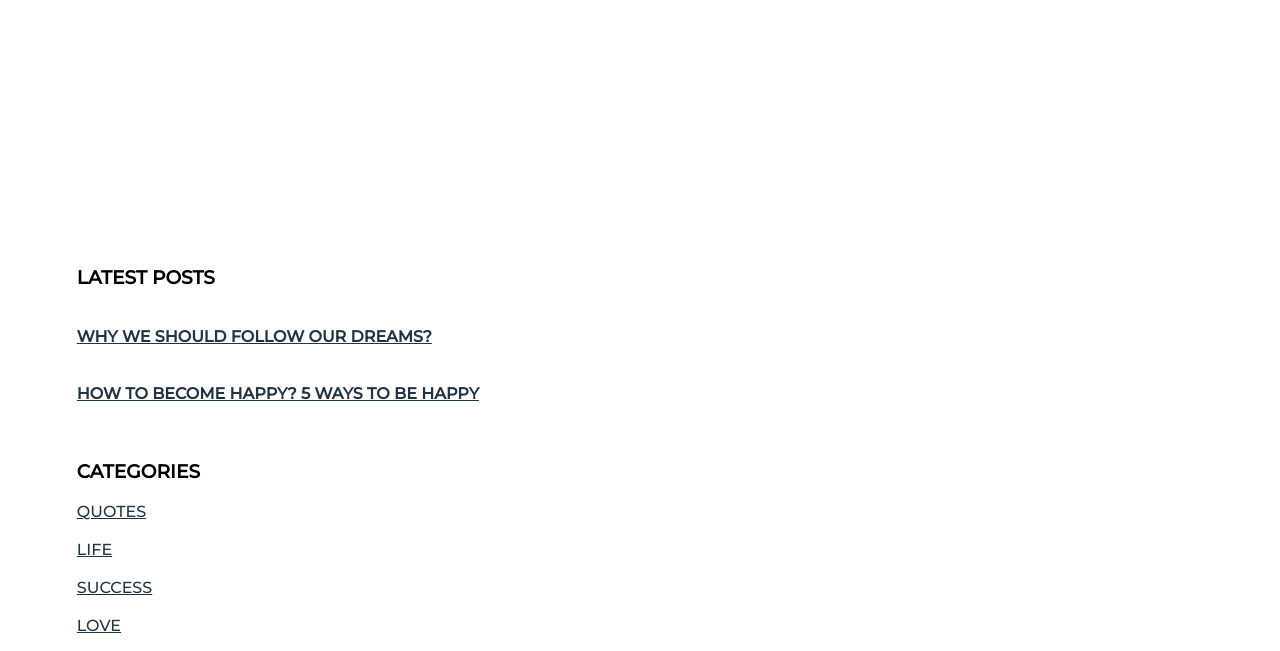
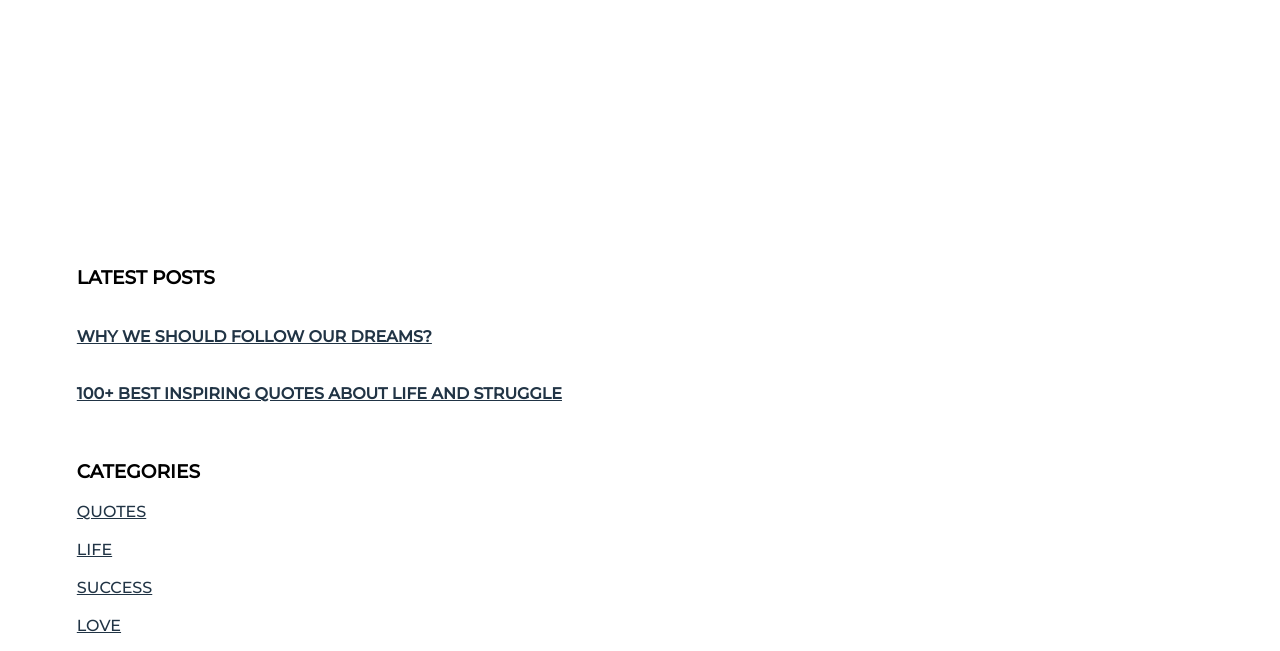
Before and after one commit to sweetverse/sweetverse.github.io, a plain HTML site: page index.html in a window 1280 px wide. Shown: the part 439-1090 px from the top of the page. Drawn offline with Linux system fonts and the light colour scheme; a web font is replaced by a local one.

Commit message:
Update index.html

```diff
--- a/index.html
+++ b/index.html
@@ -167,7 +167,7 @@ padding:10% ;
 <br>
 <a href="https://thinkwewell.github.io/blog/dream.html " ><h4>WHY WE SHOULD FOLLOW OUR DREAMS? </h4></a>
 <br>
-<a href="#" ><h4>HOW TO BECOME HAPPY? 5 WAYS TO BE HAPPY</h4></a>
+<a href="https://www.thinkwewell.in/blog/struggle-quotes.html" ><h4>100+ BEST INSPIRING QUOTES ABOUT LIFE AND STRUGGLE</h4></a>
 
 </div>
 <br>
```
